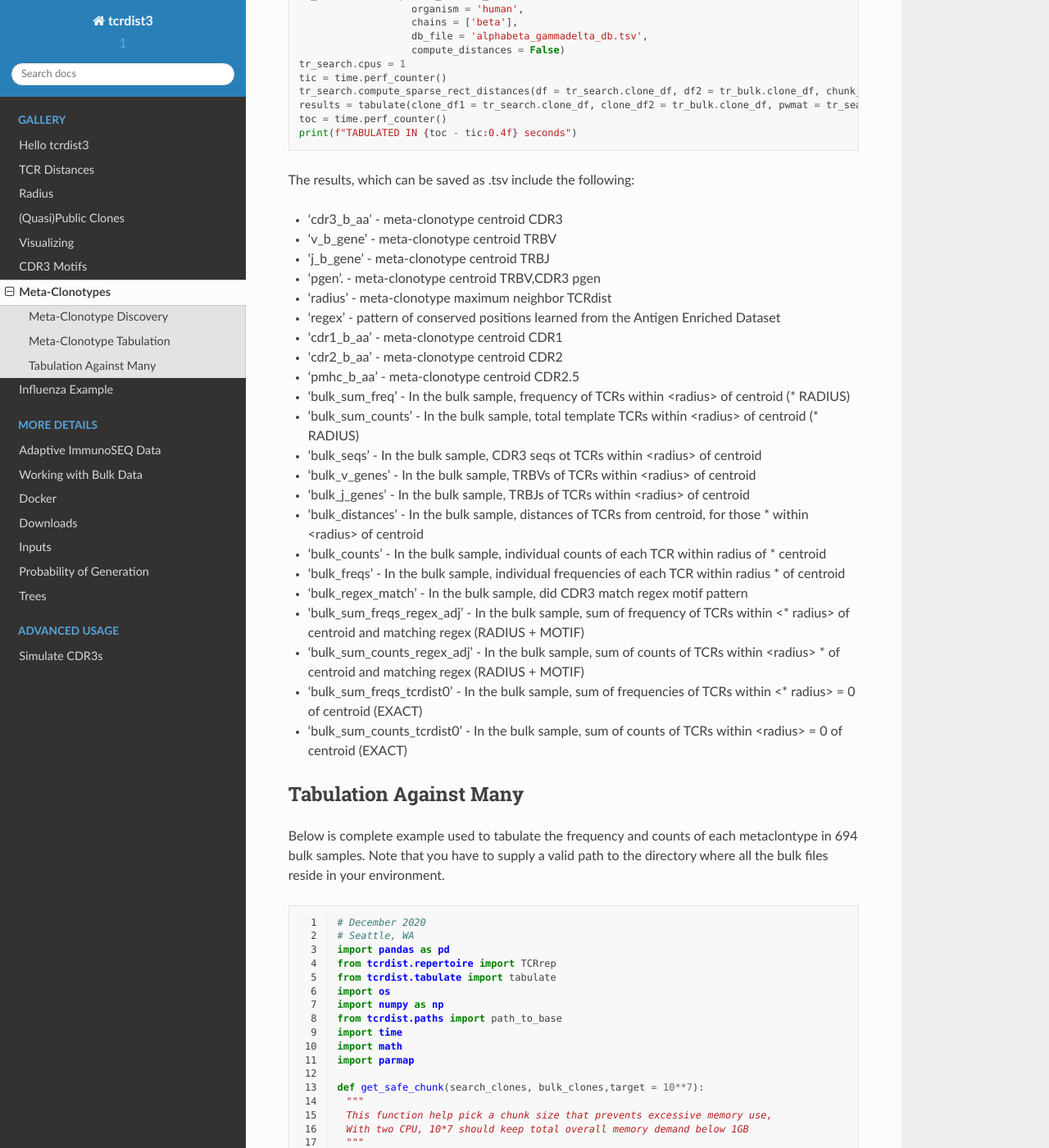
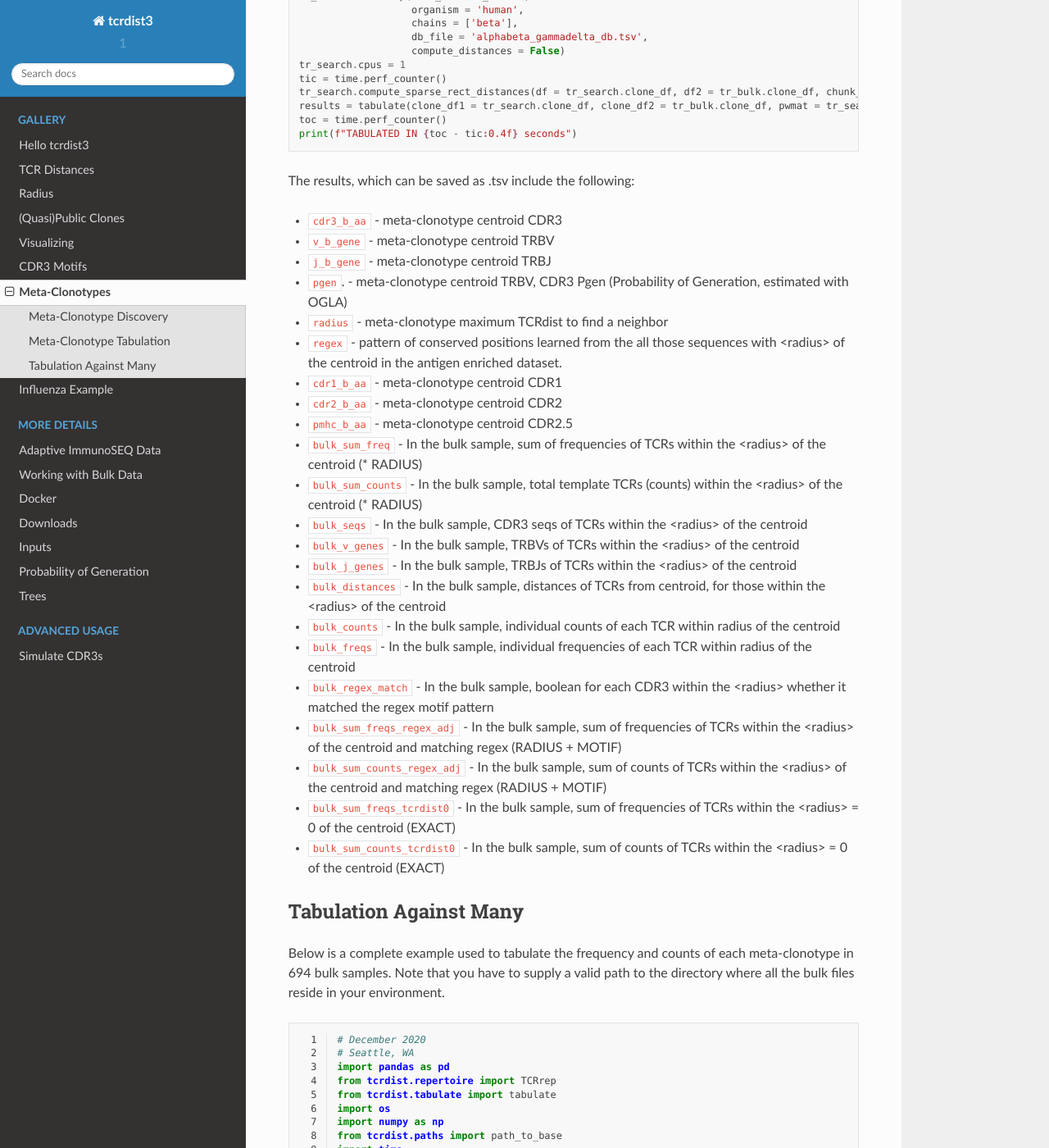
Before and after one commit to kmayerb/tcrdist3, a Sphinx documentation site: the page built from docs/metaclonotypes.rst, in a window 1280 px wide and 1400 px high, scrolled down 10956 px. Shown: the whole window at 82% size. Built offline with Sphinx 7.4.7 and the Read the Docs theme 2.0.0, drawn with Linux system fonts in a browser that asks for light colours; pages that are not in the unit, such as notebooks, are missing from menus; some of the changed text lies outside the part shown.

Commit message:
edit docs [skip ci]

```diff
--- a/docs/index.rst
+++ b/docs/index.rst
@@ -12,11 +12,10 @@ Quick Links
 * Get started with some videos and easy examples, with :ref:`welcome`.
 * For details on how to compute distances, see :ref:`tcrdistances`.
 * For details on discovering meta-clonotypes, see :ref:`metaclonotypes`.
-* For details on making gene-usge plots. see :ref:`visualizing`.
+* For details on making gene-usage plots, see :ref:`visualizing`.
 * For details on converting Adaptive ImmunoSeq data, see :ref:`adaptive`.
 * For an example of making a D3 interactive TCRdist tree, see :ref:`d3_tree_example`.
-* For finding biochemically similar nearest neighbors when the data is too large to store in memory, you can make use of a :ref:`sparsity` , or use appraoch illustrated in :ref:`bulk_data`.
-
+* For finding biochemically similar nearest neighbors when the data is too large to store in memory, you can make use of a :ref:`sparsity`, or use an approach illustrated in :ref:`bulk_data`.
 
 
 Installation
--- a/docs/metaclonotypes.rst
+++ b/docs/metaclonotypes.rst
@@ -3,16 +3,14 @@
 Meta-Clonotypes
 ===============
 
-This function (find_metaclonotypes) shown below encapsulates the
-work flow we used for finding meta-clonotypes in antigen-enriched data as
+The script for meta-clonotype discovery contains a function (``find_metaclonotypes``). It encapsulates a workflow we used for finding meta-clonotypes in antigen-enriched data as
 described in 'TCR meta-clonotypes for biomarker discovery with tcrdist3: quantification of public, HLA-restricted TCR biomarkers of SARS-CoV-2 infection'
 `bioRxiv 2020 <https://www.biorxiv.org/content/10.1101/2020.12.24.424260v1>`_ .
 
 
-To avoid bloating the project's docker image,
-we have not added larger background reference files.
-So before getting started in a container or
-in your environment, run the following:
+
+To ensure you have the necessary background reference files in
+your environment or the tcrdist3 docker container, run the following before getting started:
 
 .. code-block:: bash
 
@@ -74,35 +72,34 @@ In this example:
 
 The results, which can be saved as .tsv include the following:
 
-* 'cdr3_b_aa' - meta-clonotype centroid CDR3
-* 'v_b_gene'  - meta-clonotype centroid TRBV
-* 'j_b_gene'  - meta-clonotype centroid TRBJ
-* 'pgen'.     - meta-clonotype centroid TRBV,CDR3 pgen
-* 'radius'    - meta-clonotype maximum neighbor TCRdist
-* 'regex'     - pattern of conserved positions learned from the Antigen Enriched Dataset
-* 'cdr1_b_aa' - meta-clonotype centroid CDR1
-* 'cdr2_b_aa' - meta-clonotype centroid CDR2
-* 'pmhc_b_aa' - meta-clonotype centroid CDR2.5
-* 'bulk_sum_freq'    - In the bulk sample, frequency of TCRs within <radius> of centroid (* RADIUS)
-* 'bulk_sum_counts'  - In the bulk sample, total template TCRs within <radius> of centroid (* RADIUS)
-* 'bulk_seqs'        - In the bulk sample, CDR3 seqs ot TCRs within <radius> of centroid
-* 'bulk_v_genes'     - In the bulk sample, TRBVs of TCRs within <radius> of centroid
-* 'bulk_j_genes'     - In the bulk sample, TRBJs of TCRs within <radius> of centroid
-* 'bulk_distances'   - In the bulk sample, distances of TCRs from centroid, for those  * within <radius> of centroid
-* 'bulk_counts'      - In the bulk sample, individual counts of each TCR within radius of * centroid
-* 'bulk_freqs'       - In the bulk sample, individual frequencies of each TCR within radius * of centroid
-* 'bulk_regex_match' - In the bulk sample, did CDR3 match regex motif pattern
-* 'bulk_sum_freqs_regex_adj'  - In the bulk sample, sum of frequency of TCRs within <* radius> of centroid and matching regex (RADIUS + MOTIF)
-* 'bulk_sum_counts_regex_adj' - In the bulk sample, sum of counts of TCRs within <radius> * of centroid and matching regex (RADIUS + MOTIF)
-* 'bulk_sum_freqs_tcrdist0'   - In the bulk sample, sum of frequencies of TCRs within <* radius> = 0 of centroid (EXACT)
-* 'bulk_sum_counts_tcrdist0'  - In the bulk sample, sum of counts of TCRs within <radius> = 0 of centroid (EXACT)
+* ``cdr3_b_aa`` - meta-clonotype centroid CDR3
+* ``v_b_gene``  - meta-clonotype centroid TRBV
+* ``j_b_gene``  - meta-clonotype centroid TRBJ
+* ``pgen``.     - meta-clonotype centroid TRBV, CDR3 Pgen (Probability of Generation, estimated with OGLA)
+* ``radius``    - meta-clonotype maximum TCRdist to find a neighbor
+* ``regex``     - pattern of conserved positions learned from the all those sequences with <radius> of the centroid in the antigen enriched dataset.
+* ``cdr1_b_aa`` - meta-clonotype centroid CDR1
+* ``cdr2_b_aa`` - meta-clonotype centroid CDR2
+* ``pmhc_b_aa`` - meta-clonotype centroid CDR2.5
+* ``bulk_sum_freq``    - In the bulk sample, sum of frequencies of TCRs within the <radius> of the centroid (* RADIUS)
+* ``bulk_sum_counts``  - In the bulk sample, total template TCRs (counts) within the <radius> of the centroid (* RADIUS)
+* ``bulk_seqs``        - In the bulk sample, CDR3 seqs of TCRs within the <radius> of the centroid
+* ``bulk_v_genes``     - In the bulk sample, TRBVs of TCRs within the <radius> of the centroid
+* ``bulk_j_genes``     - In the bulk sample, TRBJs of TCRs within the <radius> of the centroid
+* ``bulk_distances``   - In the bulk sample, distances of TCRs from centroid, for those within the <radius> of the centroid
+* ``bulk_counts``      - In the bulk sample, individual counts of each TCR within radius of the centroid
+* ``bulk_freqs``       - In the bulk sample, individual frequencies of each TCR within radius of the centroid
+* ``bulk_regex_match`` - In the bulk sample, boolean for each CDR3 within the <radius> whether it matched the regex motif pattern
+* ``bulk_sum_freqs_regex_adj``  - In the bulk sample, sum of frequencies of TCRs within the <radius> of the centroid and matching regex (RADIUS + MOTIF)
+* ``bulk_sum_counts_regex_adj`` - In the bulk sample, sum of counts of TCRs within the <radius> of the centroid and matching regex (RADIUS + MOTIF)
+* ``bulk_sum_freqs_tcrdist0``   - In the bulk sample, sum of frequencies of TCRs within the <radius> = 0 of the centroid (EXACT)
+* ``bulk_sum_counts_tcrdist0``  - In the bulk sample, sum of counts of TCRs within the <radius> = 0 of the centroid (EXACT)
 
 Tabulation Against Many
 +++++++++++++++++++++++
 
-Below is complete example used to tabulate the frequency and counts of
-each metaclontype in 694 bulk samples. Note that you have to supply
-a valid path to the directory where all the bulk files reside in your environment.
+Below is a complete example used to tabulate the frequency and counts of
+each meta-clonotype in 694 bulk samples. Note that you have to supply a valid path to the directory where all the bulk files reside in your environment.
 
 .. literalinclude:: ../docs/metaclonotype-tabulation.py
     :linenos:
--- a/docs/sparsity.rst
+++ b/docs/sparsity.rst
@@ -3,7 +3,8 @@
 Sparse Representation
 =====================
 
-For large datasets, you may want to set compute_distances to False and then use a sparse implementation. First, set `tr.cpus` to the appropriate number of cpus available. When computing distances with the sparse implementation, the argument radius is the maximum distance to be stored. All distances greater than `radius` will be converted to zero, reducing the memory required. The argument `chunk_size` tells tcrdist3 how many rows to compute at a time. For instance, if you have 100,000 x 100,000 clones, then a chunk size of 100 will compute distances 100x100,000 on each node and save each of the 1000 intermediate results in sparse format before recombining them it a single sparse matrix. Larger chunk sizes will result in less overhead, but chunk size should be tuned based on available memory. The results are object attributes `rw_beta` and `rw_alpha`, which store as scipy.sparse.csr matrices all distances less than radius. True zeros are represented as -1. The techniques for customizing the distance metric such as changing trims, gap when using the sparse implementation.
+For large datasets, you may want to set compute_distances to False and then use a sparse implementation.
+First, set ``tr.cpus`` as appropriate to your system. When computing distances with the sparse implementation, the argument ``radius`` is the maximum distance to be stored. All distances greater than ``radius`` will be converted to 0, reducing the memory required in a sparse format. The argument ``chunk_size`` tells tcrdist3 how many rows to compute at a time. For instance, if you have 100,000 x 100,000 clones, then a chunk size of 100 will compute distances 100x100,000 on each node and store each of the 1000 intermediate results in a sparse format before recombining them it a single sparse ``scipy.sparse.csr_matrix``. Larger chunk sizes will result in less overhead, but chunk size should be tuned based on available memory. The results are object attributes ``rw_beta`` and ``rw_alpha``. True 0 distances are represented as -1. The techniques for customizing the distance metric such as changing trims, gap when using the sparse implementation.
 
 .. literalinclude:: ../docs/sparse.py
     :language: python
```
Also changed, not shown: README.md (+1 -1 lines), docs/adaptive.rst (+10 -4 lines), docs/welcome.rst (+6 -4 lines).
